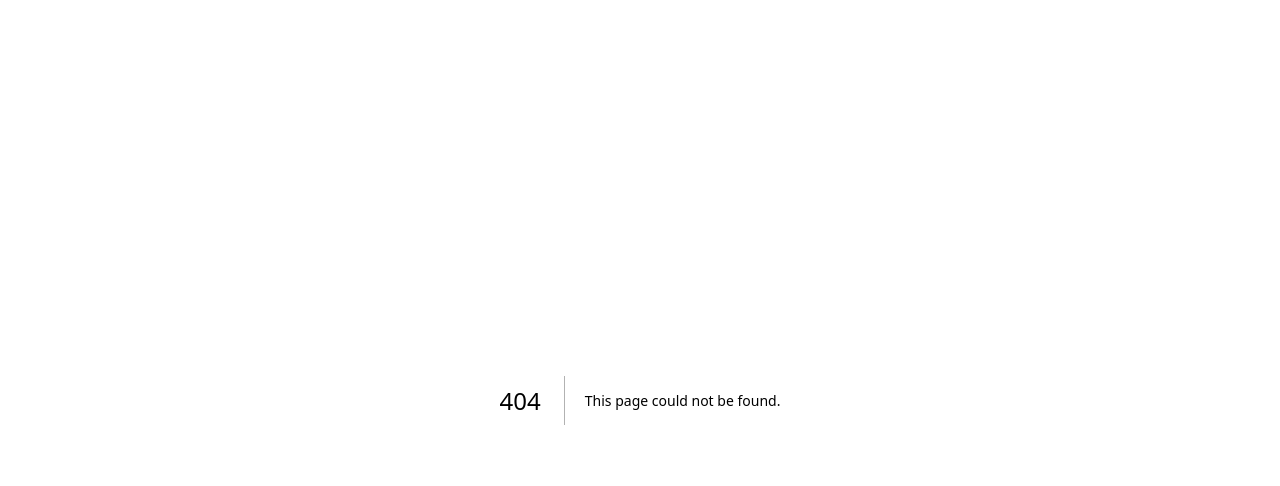
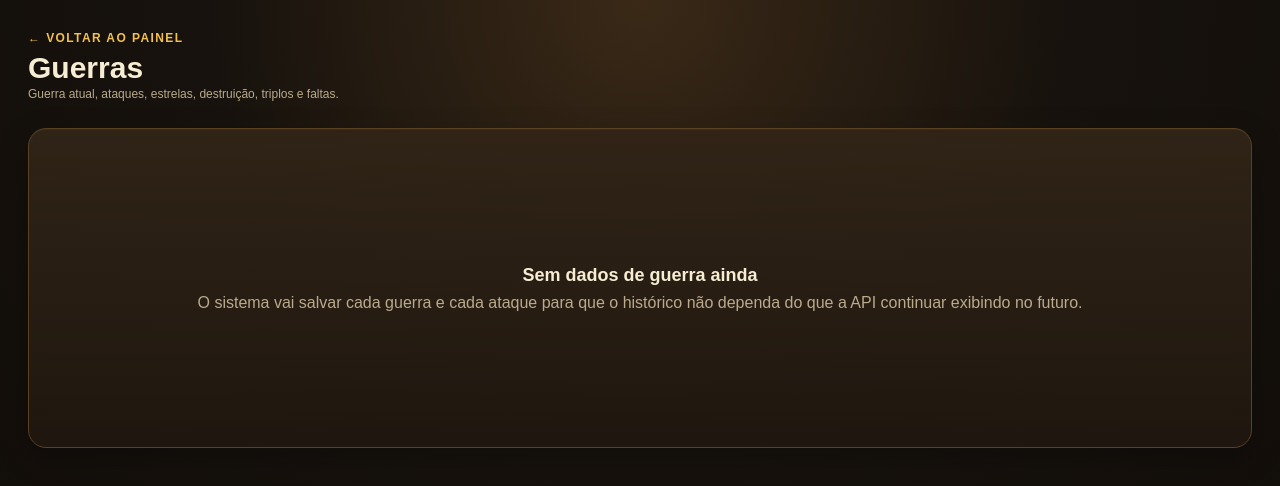
Before and after one commit to Naian1/clan-manager, a Next.js app: page /wars in a window 1280 px wide. Before the commit this address had no page. Shown: the top 486 px of the page. Built offline with nearby package versions, Linux system fonts and the light colour scheme.

Commit message:
feat: add wars page

```diff
--- /dev/null
+++ b/app/wars/page.tsx
@@ -0,0 +1,5 @@
+import Link from 'next/link';
+
+export default function WarsPage() {
+  return <main className="main"><Link href="/" className="eyebrow">← Voltar ao painel</Link><div className="topbar"><div><h1 className="title">Guerras</h1><div className="small">Guerra atual, ataques, estrelas, destruição, triplos e faltas.</div></div></div><section className="card empty"><div><strong>Sem dados de guerra ainda</strong>O sistema vai salvar cada guerra e cada ataque para que o histórico não dependa do que a API continuar exibindo no futuro.</div></section></main>;
+}
```
